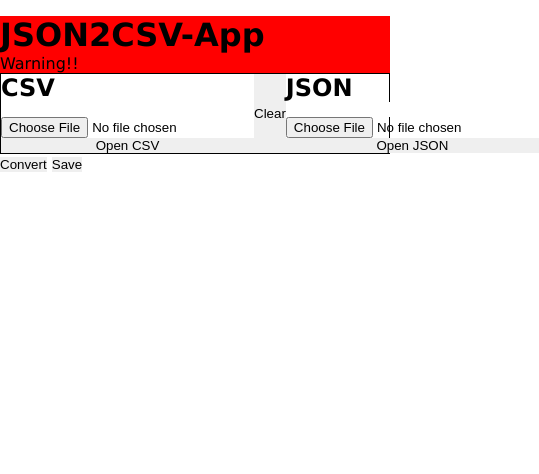
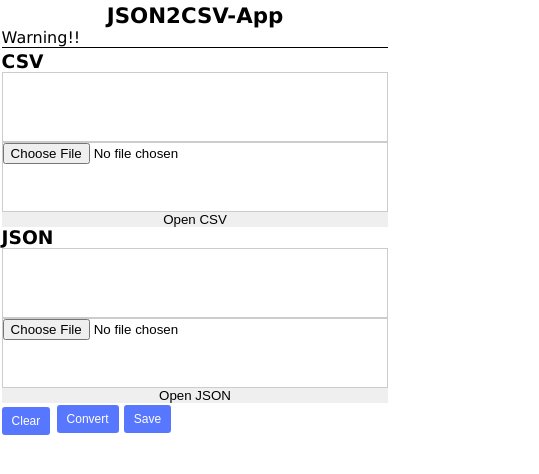
Before and after one commit to rniochy/json2csv-app, a plain HTML site: page html/app.html in a window 390 px wide. Shown: the whole page, 539 px wide, since content can reach past the window. Drawn offline with Linux system fonts and the light colour scheme.

Commit message:
css style on project mobile first

```diff
--- a/css/styles.css
+++ b/css/styles.css
@@ -17,8 +17,8 @@ body {
 
 header {
     width: 100%;
-    margin-top: 1rem;
-    background-color: red;
+    margin-top: 1rem 0 1rem 0;
+    border-bottom: 1px solid #000;
 }
 h1 {
 
@@ -29,8 +29,6 @@ h1 {
 #csv-json-content {
      display: flex;
      flex-direction: row;
-
-     border: 1px solid #000;
 }
 
 /* #csv-content, #json-content {
@@ -41,3 +39,51 @@ h1 {
     display: flex;
     flex-direction: column;
 }
+
+@media screen and (min-width: 0px) and (max-width: 480px) {
+    #content-main {
+         position: relative;
+         padding: 0.1rem;
+    }
+    header {
+         margin-top: 0.1rem;
+    }
+    h1 {
+        font-size: 16pt;
+        text-align: center;
+    }
+    section h2 {
+         font-size: 14pt;
+    }
+    #csv-json-content {
+        margin-top: 0.2rem;
+        display: flex;
+        flex-direction: column;
+   }
+   .inputs > input {
+     height: 70px;
+     border: 1px solid #ccc;
+   }
+   #clear-button {
+     position: absolute;
+     bottom: 0;
+     left: 0.1rem;
+   }
+   #buttons {
+      margin-left: 55px;
+   }
+   #buttons button, #clear-button {
+        padding: 5px 10px;
+        font-size: 12px;
+        line-height: 1.5;
+        border-radius: 3px;
+        color: #fff;
+        background-color: #5877ff;
+        border-color: #5659f1;
+        margin-top: .1rem;
+    }
+    #buttons button:hover, #clear-button:hover{
+        background-color: #5877ffda;
+        border-color: #474ae9;
+    }
+}
```
